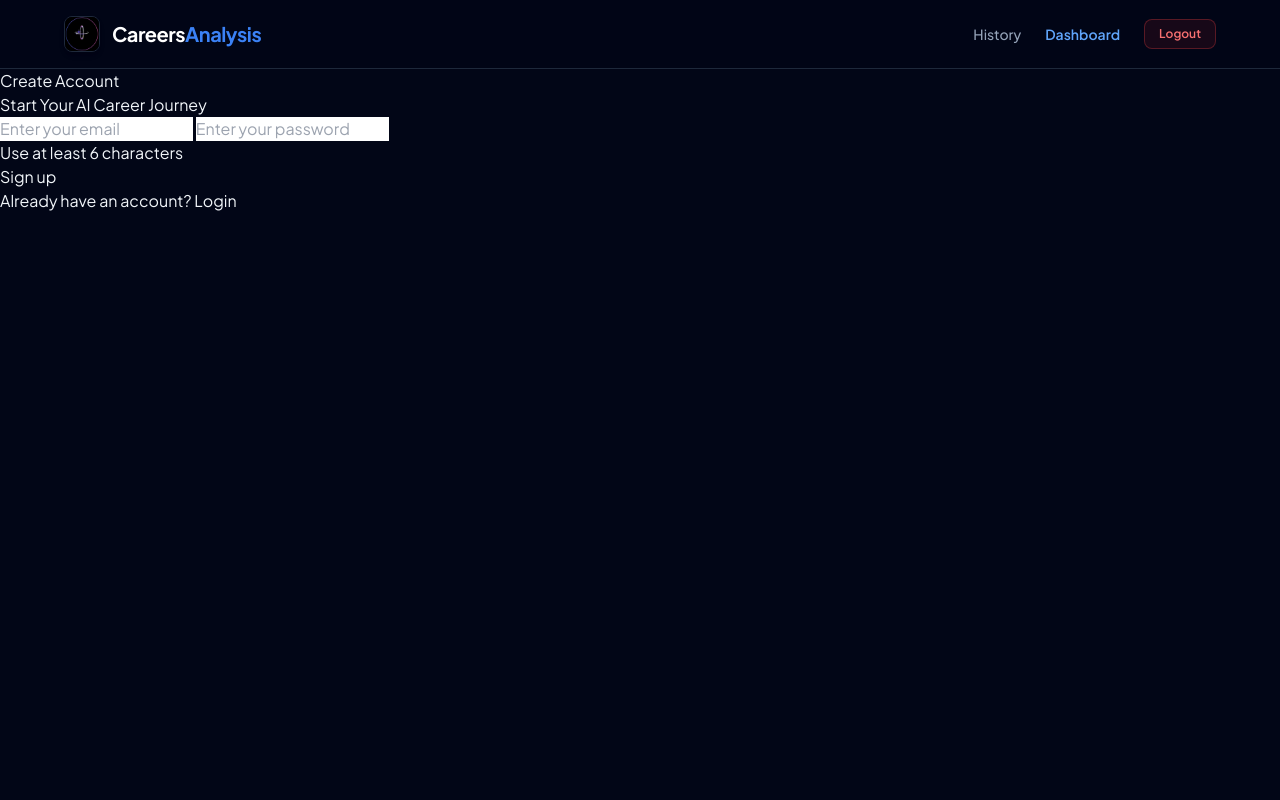
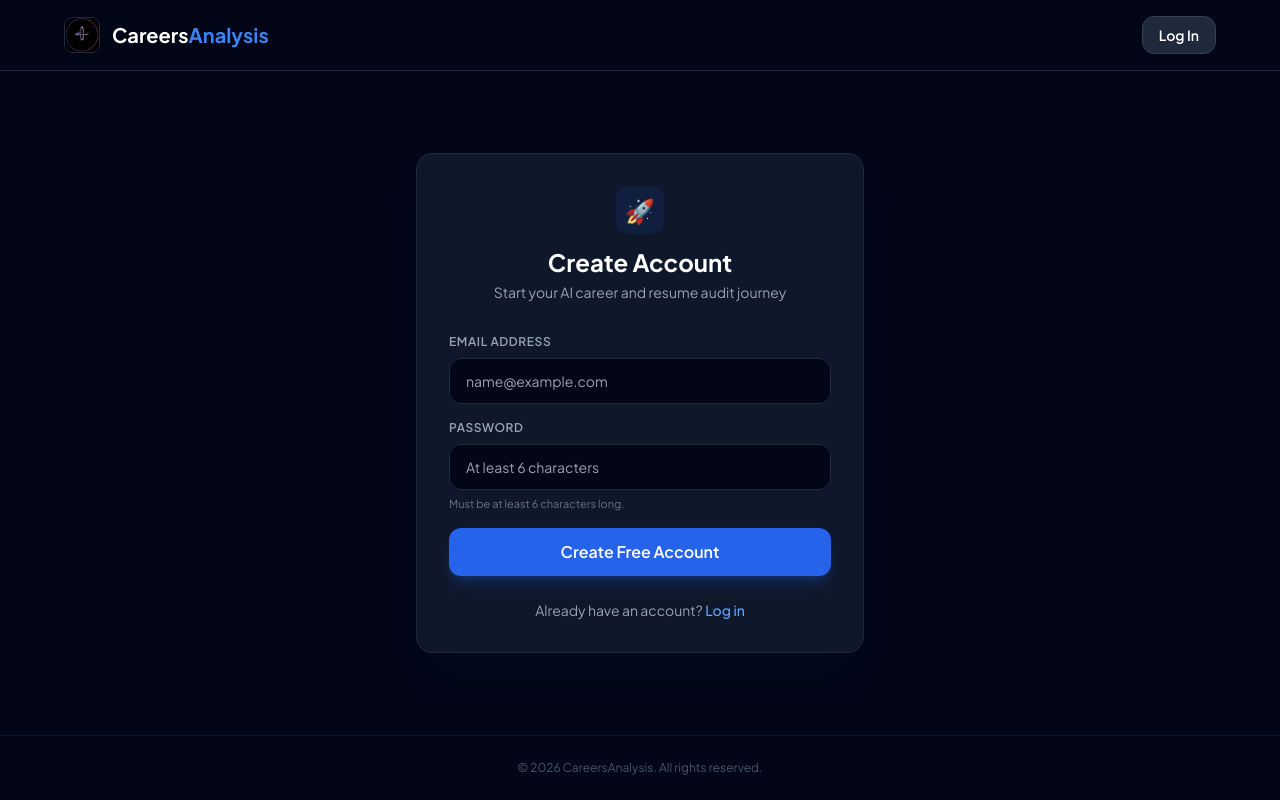
Before and after one commit to DevSatyam7/Ai-Resume-Analyzer, a Flask app: page /signup in a window 1280 px wide. Run offline with Flask 3, Linux system fonts and the light colour scheme; some libraries are stand-ins or nearby versions.

Commit message:
Update signup.html

```diff
--- a/templates/signup.html
+++ b/templates/signup.html
@@ -1,21 +1,75 @@
-{% extends "base.html" %}
+<!DOCTYPE html>
+<html lang="en">
+<head>
+    <meta charset="UTF-8">
+    <meta name="viewport" content="width=device-width, initial-scale=1.0">
+    <title>Sign Up - CareersAnalysis</title>
 
-{% block content %}
-<div class="auth-container">
-    <div class="auth-card">
-        <h2>Create Account</h2>
-        <p class="sub-text">Start Your AI Career Journey</p>
+    <!-- Favicon -->
+    <link rel="icon" type="image/png" href="{{ url_for('static', filename='favicon.png') }}">
+    <script src="https://cdn.tailwindcss.com"></script>
+    <link href="https://fonts.googleapis.com/css2?family=Plus+Jakarta+Sans:wght@400;500;600;700;800&display=swap" rel="stylesheet">
+    <style>
+        body { font-family: 'Plus Jakarta Sans', sans-serif; }
+    </style>
+</head>
+<body class="bg-slate-950 text-slate-100 min-h-screen flex flex-col justify-between">
 
-        <form method="POST">
-            <input type="email" name="email" placeholder="Enter your email" required>
-            <input type="password" name="password" placeholder="Enter your password" required>
-            <p class="sub-text">Use at least 6 characters</p>
-            <button type="submit">Sign up</button>
-        </form>
+    <!-- Navbar with Brand Logo -->
+    <header class="w-full border-b border-slate-800 bg-slate-950/80 backdrop-blur-md px-6 py-4">
+        <div class="max-w-6xl mx-auto flex justify-between items-center">
+            <a href="/" class="flex items-center gap-3">
+                <img src="{{ url_for('static', filename='favicon.png') }}" alt="Logo" class="w-9 h-9 rounded-lg object-cover border border-slate-800">
+                <span class="text-xl font-bold text-white">Careers<span class="text-blue-500">Analysis</span></span>
+            </a>
+            <a href="/login" class="text-sm font-semibold bg-slate-800 hover:bg-slate-700 text-white border border-slate-700 px-4 py-2 rounded-xl transition">
+                Log In
+            </a>
+        </div>
+    </header>
 
-        <p class="switch-auth">
-            Already have an account? <a href="/login">Login</a>
-        </p>
-    </div>
-</div>
-{% endblock %}
+    <!-- Sign Up Form Card -->
+    <main class="flex-1 flex items-center justify-center px-4 py-12">
+        <div class="bg-slate-900 border border-slate-800 rounded-2xl p-8 max-w-md w-full shadow-2xl shadow-blue-900/10">
+            <div class="text-center mb-8">
+                <div class="w-12 h-12 rounded-xl bg-blue-600/10 text-blue-400 flex items-center justify-center text-2xl mx-auto mb-3">
+                    🚀
+                </div>
+                <h2 class="text-2xl font-bold text-white">Create Account</h2>
+                <p class="text-slate-400 text-sm mt-1">Start your AI career and resume audit journey</p>
+            </div>
+
+            <form method="POST" class="space-y-4">
+                <div>
+                    <label class="block text-xs font-semibold text-slate-400 uppercase tracking-wider mb-2">Email Address</label>
+                    <input type="email" name="email" placeholder="name@example.com" required
+                        class="w-full bg-slate-950 border border-slate-800 rounded-xl px-4 py-3 text-white text-sm focus:outline-none focus:border-blue-500 focus:ring-1 focus:ring-blue-500 transition">
+                </div>
+
+                <div>
+                    <label class="block text-xs font-semibold text-slate-400 uppercase tracking-wider mb-2">Password</label>
+                    <input type="password" name="password" minlength="6" placeholder="At least 6 characters" required
+                        class="w-full bg-slate-950 border border-slate-800 rounded-xl px-4 py-3 text-white text-sm focus:outline-none focus:border-blue-500 focus:ring-1 focus:ring-blue-500 transition">
+                    <p class="text-[11px] text-slate-500 mt-1.5">Must be at least 6 characters long.</p>
+                </div>
+
+                <button type="submit"
+                    class="w-full bg-blue-600 hover:bg-blue-500 text-white font-semibold py-3 rounded-xl transition shadow-lg shadow-blue-600/25 mt-2">
+                    Create Free Account
+                </button>
+            </form>
+
+            <p class="text-center text-sm text-slate-400 mt-6">
+                Already have an account?
+                <a href="/login" class="text-blue-400 font-medium hover:underline">Log in</a>
+            </p>
+        </div>
+    </main>
+
+    <!-- Footer -->
+    <footer class="border-t border-slate-900 py-6 text-center text-xs text-slate-600">
+        © 2026 CareersAnalysis. All rights reserved.
+    </footer>
+
+</body>
+</html>
```
